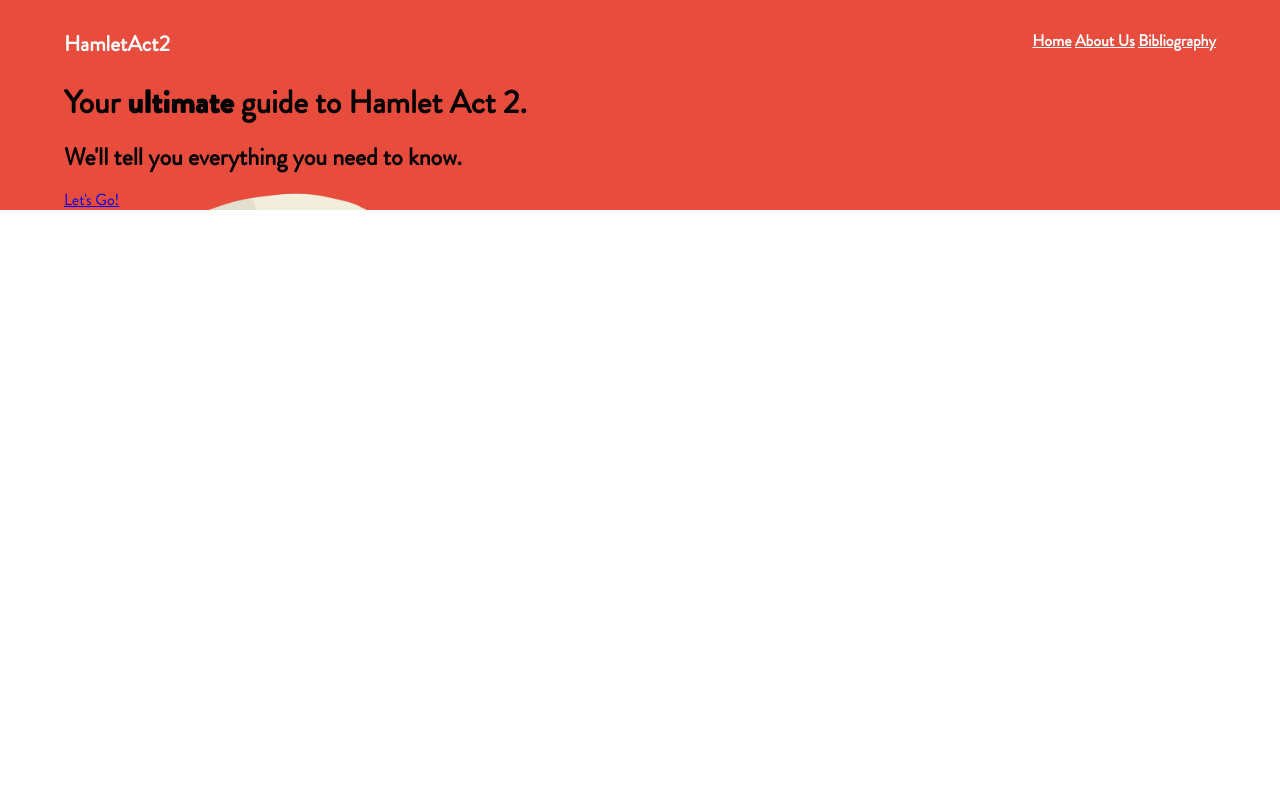
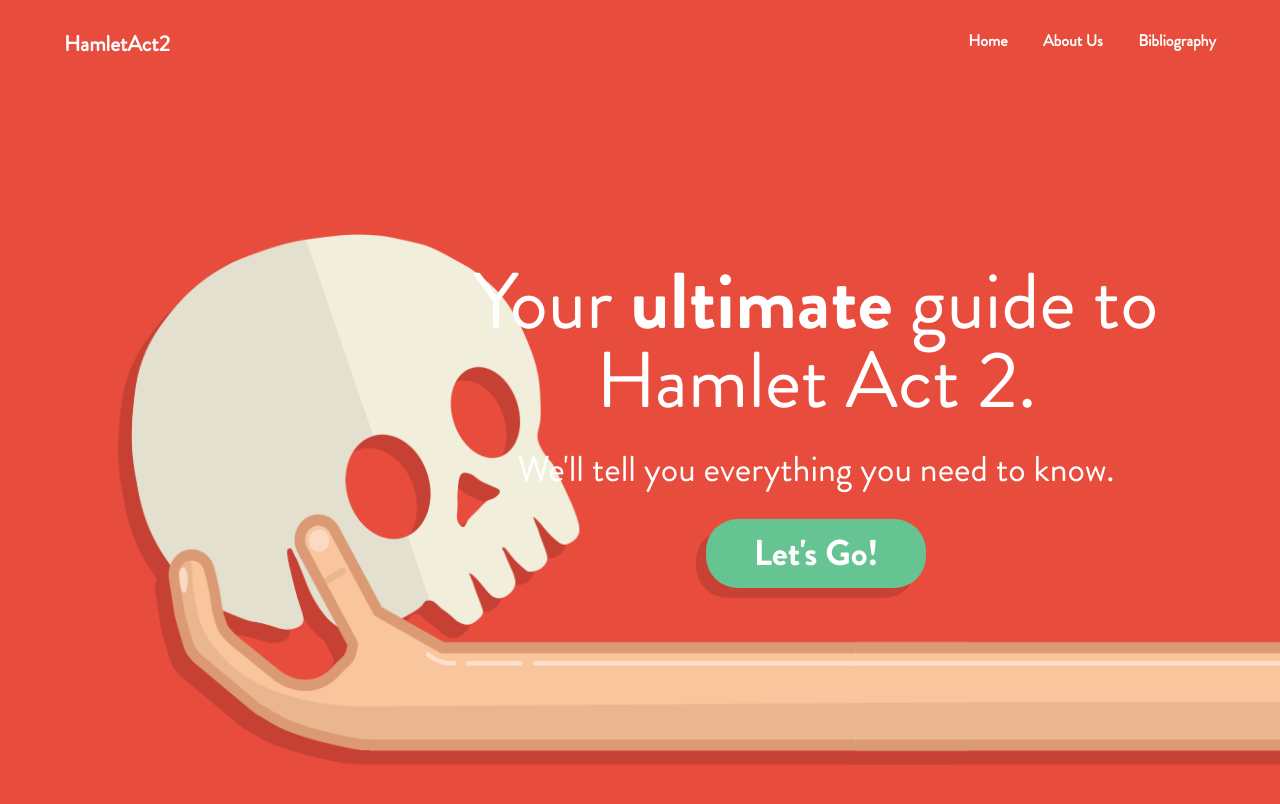
Before and after one commit to nakamin/hamlet-website, a plain HTML site: page index.html in a window 1280 px wide. Drawn offline with nearby package versions, Linux system fonts and the light colour scheme.

Commit message:
More work done

```diff
--- a/index.html
+++ b/index.html
@@ -9,7 +9,7 @@
     </head>
     <body>
 
-        <section id="banner">
+        <section id="banner" class = "cf">
             <div class="wrapper">
                 <header>
                     <p id="logo">HamletAct2</p>
--- a/sass/styles.scss
+++ b/sass/styles.scss
@@ -20,6 +20,18 @@ body {
     margin: 0 auto;
 }
 
+.button {
+    border: none;
+    outline: none;
+    border-radius: 2rem;
+    padding: .5rem 3rem;
+    font-weight: 100;
+    font-family: $brandonbold;
+    color: $white;
+    text-decoration: none;
+    background: $green;
+}
+
 //---------------------Banner Styles-----------------------//
 #banner {
     background-color: $red;
@@ -36,20 +48,55 @@ body {
         float: left;
         margin: 0;
     }
-}
+    nav {
+        float: right;
+        a {
+            color: $white;
+            font-weight: 700;
+            text-decoration: none;
+            margin-left: 2rem;
+        }
+    }
+    .content {
+        padding: 12.5rem 0 14.5rem 0;
+        width: 800px;
+        float: right;
+        .title, .sub_title, .button_wrapper {
+            color: $white;
+            text-align: center;
+            font-family: brandon_grotesque_regularRg;
+            line-height: 1;
+            .button {
+                font-size: 36px;
+                box-shadow: -10px 10px 0px 0px rgba(0,0,0,0.14);
+            }
+        }
+        .title {
+            font-size: 79px;
+            font-weight: 100;
+            font-weight: lighter;
+            margin: 0;
+        }
+        .sub_title {
+            font-weight: 100;
+            font-size: 36px
+        }
+        .button_wrapper {
+            margin: 3rem 0;
+        }
+    }
 
-nav {
-    float: right;
-    a {
-        color: $white;
-        font-weight: 700;
+    strong {
+        font-family: brandon_grotesquebold;
+        font-weight: 200;
     }
 }
 
-strong {
-    font-family: brandon_grotesquebold
+.cf::before, .cf:after {
+    content: "";
+    display: table;
 }
 
-h1 {
-    font-family: brandon_grotesque_regularRg
+.cf:after {
+    clear:both;
 }
```
Also changed, not shown: css/styles.css, 1 other file.
